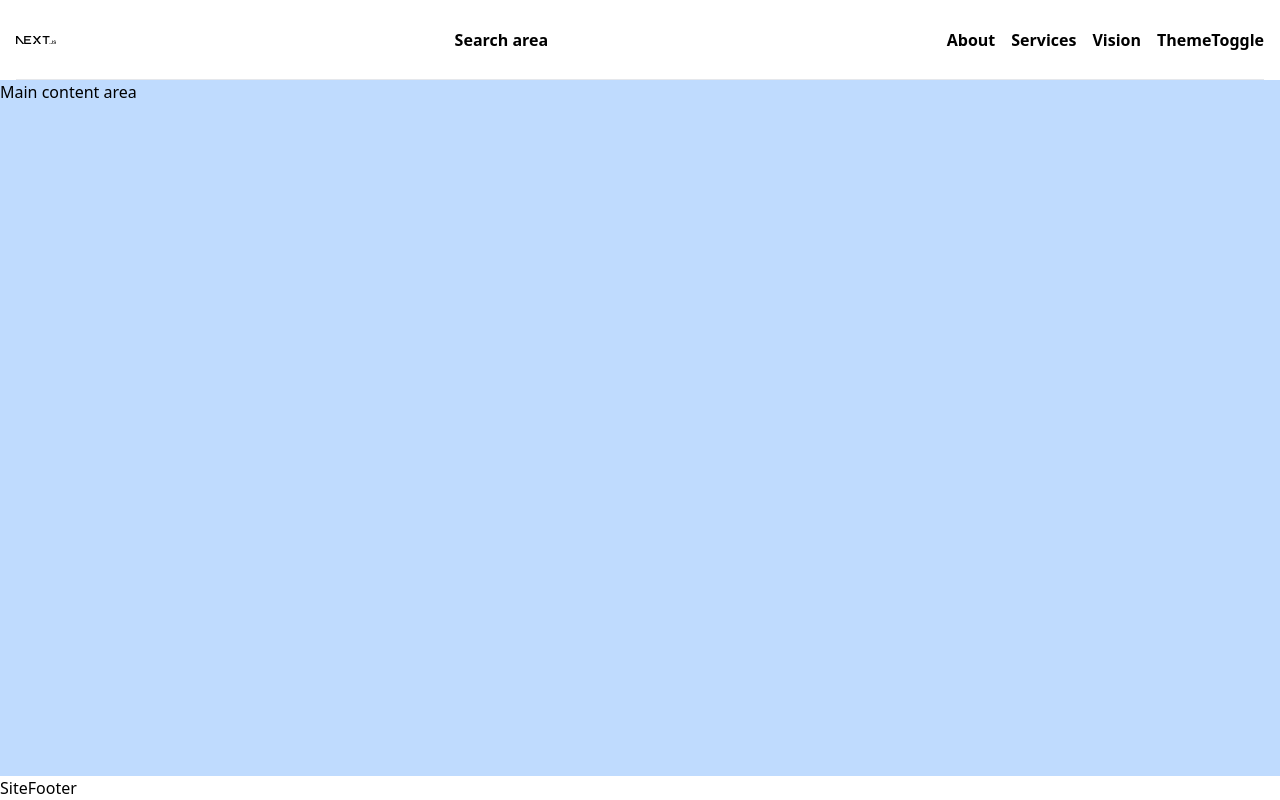
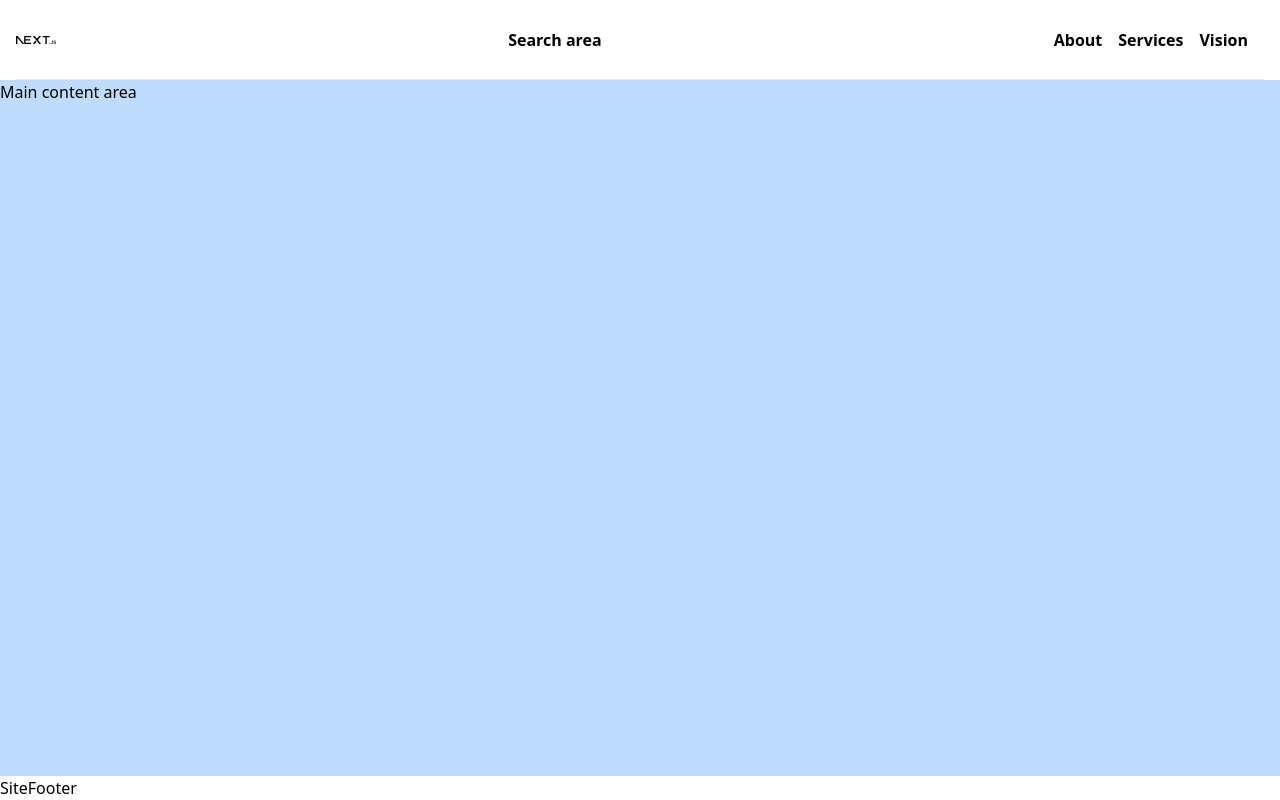
Before and after one commit to Yoni-Deserbaix/google-authentification, a Next.js app: page / in a window 1280 px wide. Built offline with nearby package versions, Linux system fonts and the light colour scheme.

Commit message:
create & import theme toggle component

```diff
--- a/src/app/components/SiteHeader.tsx
+++ b/src/app/components/SiteHeader.tsx
@@ -1,4 +1,5 @@
 import Image from "next/image";
+import ThemeToggle from "./ThemeToggle";
 
 export default function SiteHeader() {
   return (
@@ -11,7 +12,7 @@ export default function SiteHeader() {
         <p>About</p>
         <p>Services</p>
         <p>Vision</p>
-        <p>ThemeToggle</p>
+        <ThemeToggle />
       </div>
     </header>
   );
--- /dev/null
+++ b/src/app/components/ThemeToggle.tsx
@@ -0,0 +1,3 @@
+export default function ThemeToggle() {
+    return <div></div>
+}
```
